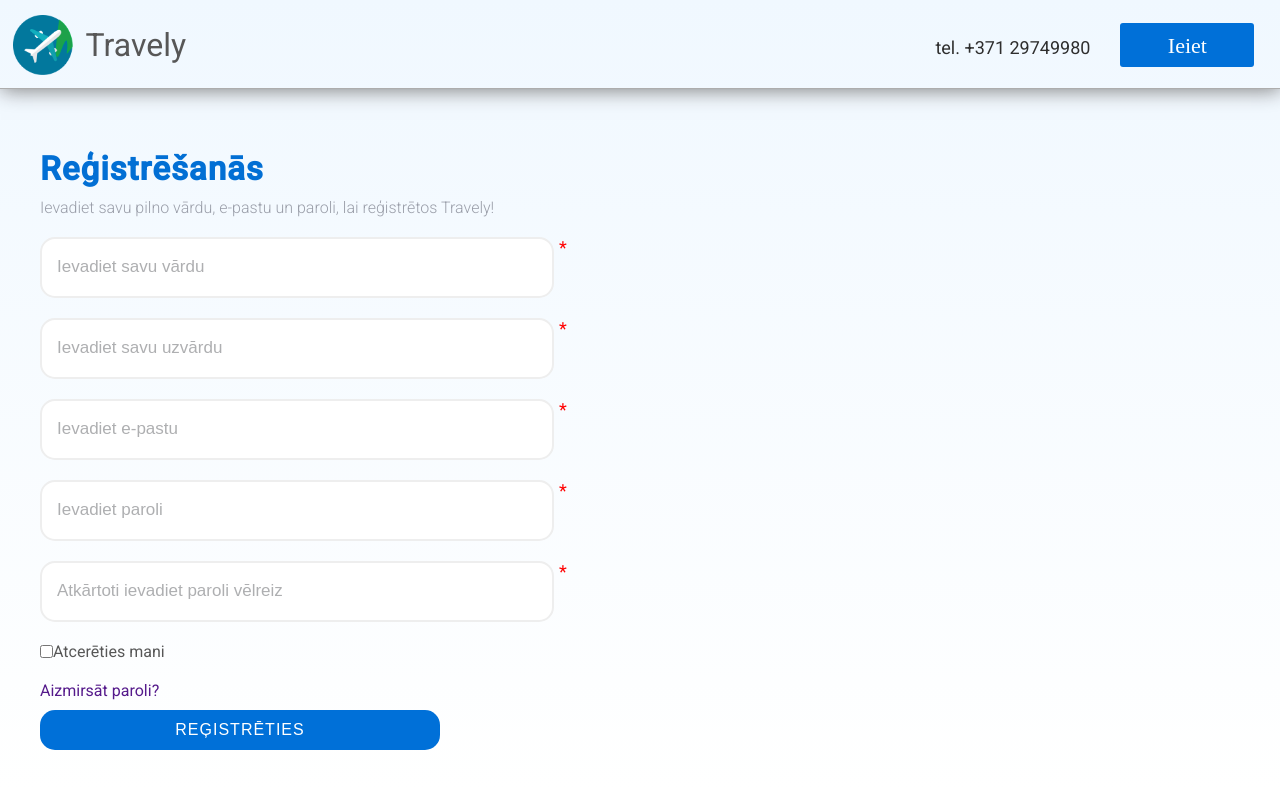
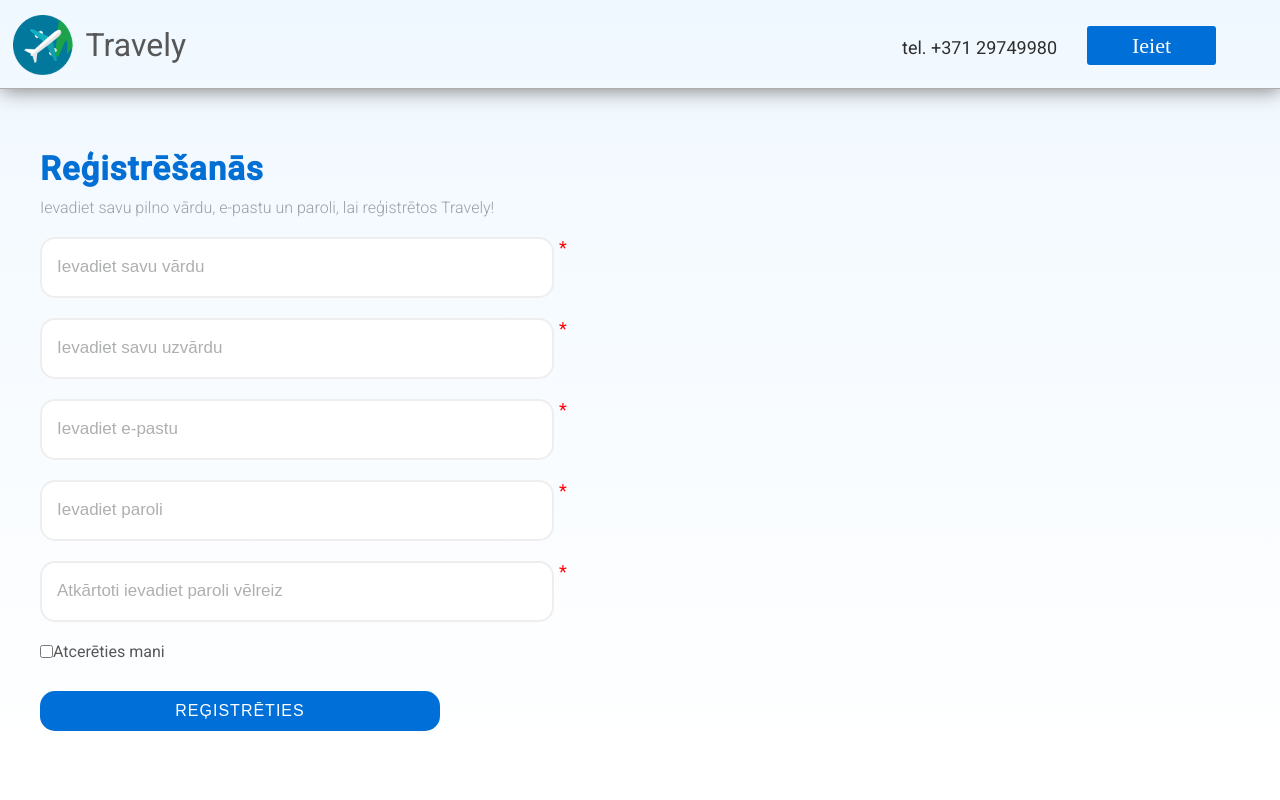
Before and after one commit to RalfsUpelnieks/flask_celojums-majas-lapa, a Flask app: page /register in a window 1280 px wide. Run offline with Flask 2, Linux system fonts and the light colour scheme; some libraries are stand-ins or nearby versions; some web fonts are replaced.

Commit message:
kukainu labojums

```diff
--- a/static/css/stylesheet.css
+++ b/static/css/stylesheet.css
@@ -86,11 +86,12 @@ a.button:hover {
     color: #2e2e2e;
 }
 
-.button-login {
-    height:40px;
-    width:90px;
-    margin-top: 23px;
-    margin-right: 2%;
+#button-login {
+    height:35px;
+    width:85px;
+    line-height: 35px;
+    margin-top: 26px;
+    margin-right:5%;
     border-radius: 3px;
 }
 
--- a/templates/index.html
+++ b/templates/index.html
@@ -17,9 +17,9 @@
             <a href="tel:+37129749980" id="number">tel. +371 29749980</h1>
             {% if session['user'] %}
                 <a href="/profile" class="button" id="button-login" style="margin-right:8px;">Profils</a>
-                <a href="" class="button" id="button-login" style="margin-right: 2%;">Izrakstīties</a>
+                <a href="/logout" class="button" id="button-login" style="margin-right: 2%;">Izrakstīties</a>
             {% else %}
-                <a href="/login" class="button button-login">Ieiet</a>
+                <a href="/login" class="button" id="button-login">Ieiet</a>
             {% endif %}
         </header>
         {% block content %}
--- a/templates/login.html
+++ b/templates/login.html
@@ -27,7 +27,7 @@
                             <input type="checkbox">
                             <label>Atcerēties mani</label>
                         </div>
-                        <a href="" class="forgot-pass">Aizmirsāt paroli?</a>
+                        <a href="/register" class="forgot-pass">Reģistrēties</a>
                         <div>
                             <button type="submit" class="authorize-button">Ienākt</button>
                         </div>
--- a/templates/register.html
+++ b/templates/register.html
@@ -32,10 +32,7 @@
                             <input type="checkbox">
                             <label>Atcerēties mani</label>
                         </div>
-                        <a href="" class="forgot-pass">Aizmirsāt paroli?</a>
-                        <div>
-                            <button type="submit" class="authorize-button">Reģistrēties</button>
-                        </div>
+                        <button type="submit" class="authorize-button">Reģistrēties</button>
                     </form>
                 </div>
             </div>
```
Also changed, not shown: travely_database.db.
